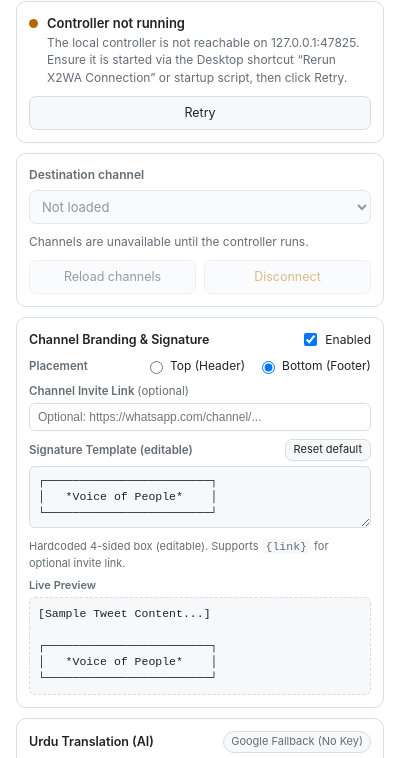
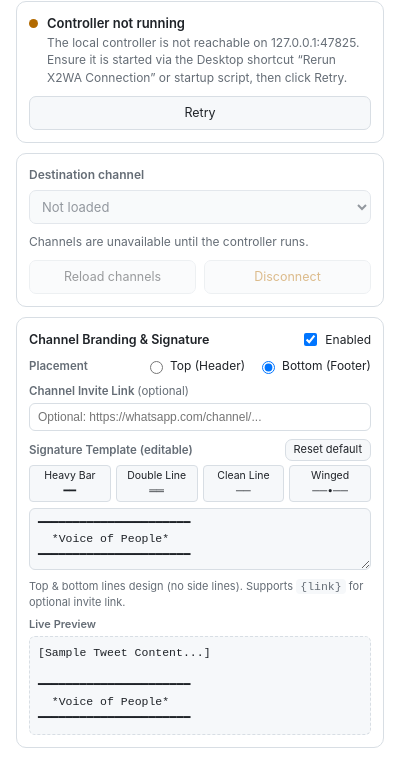
Before and after one commit to RazaOlakh/x2wa-publisher, a browser extension: page extension/popup/popup.html in a window 400 px wide. Shown: the part 71-829 px from the top of the page. Drawn offline with Linux system fonts and the light colour scheme; no server answers.

Commit message:
feat(branding): replace vertical side borders with top/bottom divider lines and preset buttons

```diff
--- a/extension/popup/popup.html
+++ b/extension/popup/popup.html
@@ -153,13 +153,21 @@
       <label class="field" for="sigLinkInput" id="sigLinkLabel" style="font-size:11.5px;">Channel Invite Link <span style="color:var(--muted); font-weight:normal;">(optional)</span></label>
       <input type="url" id="sigLinkInput" placeholder="Optional: https://whatsapp.com/channel/..." style="width:100%; font-size:12px; padding:6px 8px; border-radius:6px; border:1px solid var(--line); margin-top:2px; margin-bottom:8px; background:var(--bg); color:var(--ink);" />
 
-      <div style="display:flex; justify-content:space-between; align-items:center; margin-bottom:2px;">
+      <div style="display:flex; justify-content:space-between; align-items:center; margin-bottom:4px;">
         <label class="field" for="sigTemplateInput" style="font-size:11.5px; margin:0;">Signature Template (editable)</label>
         <button id="sigResetBtn" type="button" style="flex:0 0 auto; padding:2px 8px; font-size:11px;">Reset default</button>
       </div>
-      <textarea id="sigTemplateInput" rows="3" style="width:100%; font-family:monospace; font-size:11.5px; padding:6px 8px; border-radius:6px; border:1px solid var(--line); resize:vertical; background:var(--panel); color:var(--ink); line-height:1.4; margin-top:3px; margin-bottom:6px;"></textarea>
+
+      <div style="display:flex; gap:5px; margin-bottom:6px; flex-wrap:wrap;">
+        <button type="button" class="sig-preset-btn" data-preset="heavy" style="padding:2px 7px; font-size:10.5px; background:var(--panel); border:1px solid var(--line); border-radius:4px; cursor:pointer;">Heavy Bar ━━</button>
+        <button type="button" class="sig-preset-btn" data-preset="double" style="padding:2px 7px; font-size:10.5px; background:var(--panel); border:1px solid var(--line); border-radius:4px; cursor:pointer;">Double Line ══</button>
+        <button type="button" class="sig-preset-btn" data-preset="single" style="padding:2px 7px; font-size:10.5px; background:var(--panel); border:1px solid var(--line); border-radius:4px; cursor:pointer;">Clean Line ──</button>
+        <button type="button" class="sig-preset-btn" data-preset="wings" style="padding:2px 7px; font-size:10.5px; background:var(--panel); border:1px solid var(--line); border-radius:4px; cursor:pointer;">Winged ──•──</button>
+      </div>
+
+      <textarea id="sigTemplateInput" rows="3" style="width:100%; font-family:monospace; font-size:11.5px; padding:6px 8px; border-radius:6px; border:1px solid var(--line); resize:vertical; background:var(--panel); color:var(--ink); line-height:1.4; margin-bottom:4px;"></textarea>
       <div style="font-size:11px; color:var(--muted); margin-bottom:6px;">
-        Hardcoded 4-sided box (editable). Supports <code>{link}</code> for optional invite link.
+        Top &amp; bottom lines design (no side lines). Supports <code>{link}</code> for optional invite link.
       </div>
 
       <label class="field" style="font-size:11px; margin-bottom:3px;">Live Preview</label>
--- a/extension/popup/popup.js
+++ b/extension/popup/popup.js
@@ -475,9 +475,20 @@
 }
 
 // ------------------------------------------------ channel signature & branding
-const DEFAULT_SIG_TEMPLATE = `┌────────────────────────┐
-│   *Voice of People*    │
-└────────────────────────┘`;
+const SIG_PRESETS = {
+  heavy: `━━━━━━━━━━━━━━━━━━━━━━
+  *Voice of People*
+━━━━━━━━━━━━━━━━━━━━━━`,
+  double: `══════════════════════
+  *Voice of People*
+══════════════════════`,
+  single: `──────────────────────
+  *Voice of People*
+──────────────────────`,
+  wings: `─── 📢 *Voice of People* ───`,
+};
+
+const DEFAULT_SIG_TEMPLATE = SIG_PRESETS.heavy;
 
 function getEffectiveChannelName() {
   if (ui.select && ui.select.selectedIndex > 0 && ui.select.value) {
@@ -600,7 +611,7 @@
   const chName = getEffectiveChannelName() || data.selectedChannelName || '';
   await syncChannelLinkUI(chId, chName);
 
-  const isOldDefault = !data.sigTemplate || data.sigTemplate.includes('{channel}') || data.sigTemplate.includes('{channelName}');
+  const isOldDefault = !data.sigTemplate || data.sigTemplate.includes('│') || data.sigTemplate.includes('{channel}') || data.sigTemplate.includes('{channelName}');
   const templateVal = isOldDefault ? DEFAULT_SIG_TEMPLATE : data.sigTemplate;
   if (isOldDefault) {
     await store.set({ sigTemplate: DEFAULT_SIG_TEMPLATE });
@@ -609,6 +620,17 @@
   if (ui.sigTemplateInput) {
     ui.sigTemplateInput.value = templateVal;
   }
+
+  // Quick style preset buttons
+  document.querySelectorAll('.sig-preset-btn').forEach((btn) => {
+    btn.addEventListener('click', async () => {
+      const presetKey = btn.getAttribute('data-preset');
+      const tpl = SIG_PRESETS[presetKey] || DEFAULT_SIG_TEMPLATE;
+      if (ui.sigTemplateInput) ui.sigTemplateInput.value = tpl;
+      await store.set({ sigTemplate: tpl });
+      renderSigPreview();
+    });
+  });
 
   if (ui.sigEnabled) {
     ui.sigEnabled.addEventListener('change', async () => {
```
Also changed, not shown: extension/background/service-worker.js (+4 -4 lines).
